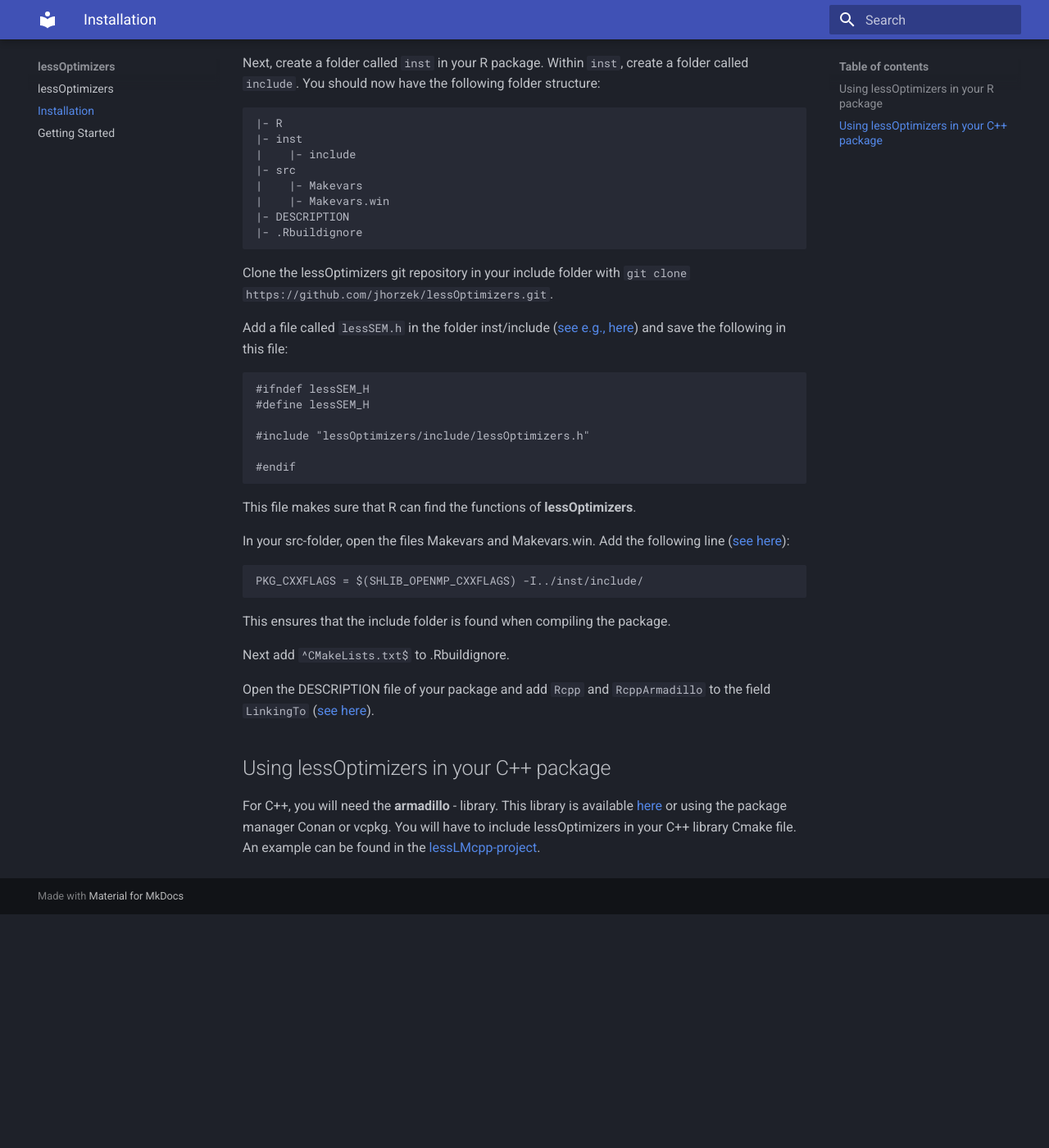
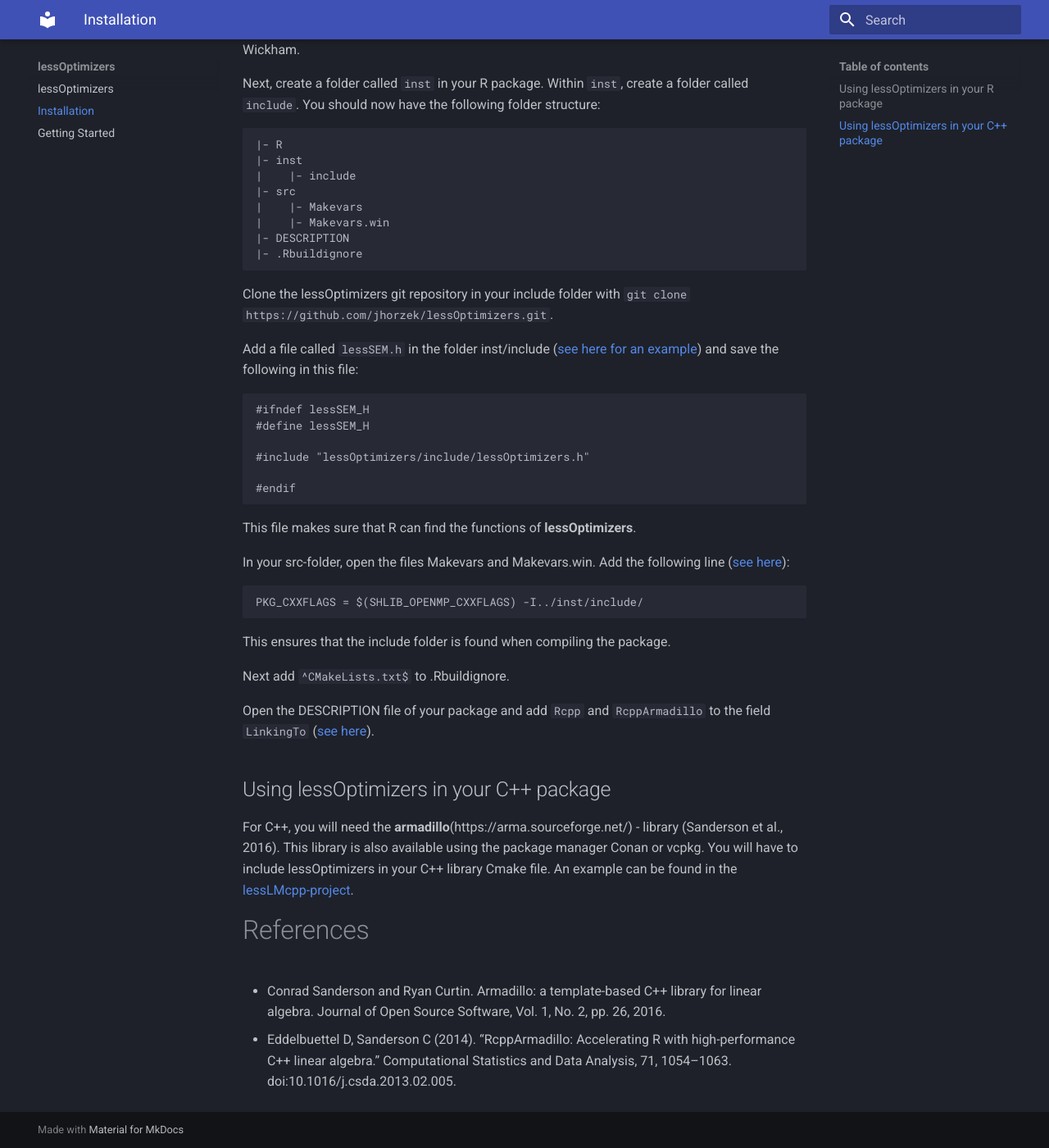
Before and after one commit to jhorzek/lesstimate, an MkDocs documentation site: the page built from docs/1-installation.md, in a window 1280 px wide and 1400 px high, scrolled down 351 px. Shown: the whole window at 82% size. Built offline with MkDocs 1.6.1 and Material for MkDocs 9.7.7, drawn with Linux system fonts in a browser that asks for light colours; before the commit the page ends 1466 px from its top, so only the background shows below that; some of the changed text lies outside the part shown.

Commit message:
Update 1-installation.md

````diff
--- a/docs/1-installation.md
+++ b/docs/1-installation.md
@@ -7,9 +7,10 @@
 ## Using lessOptimizers in your R package
 
 When using **lessOptimizers** in your R package, first make sure that **RcppArmadillo**
+(Eddelbuettel et al., 2014)
 is installed (if not, run `install.packages("RcppArmadillo")`. You will also
 need a C++ compiler. Instructions to [install C++](https://adv-r.hadley.nz/rcpp.html#prerequisites-17)
-can be found in the Advanced R book by Hadley Wickham.
+can be found in the *Advanced R* book by Hadley Wickham.
 
 Next, create a folder called `inst` in your R package. Within `inst`, create a folder
 called `include`. You should now have the following folder structure:
@@ -27,7 +28,7 @@
 
 Clone the lessOptimizers git repository in your include folder with `git clone https://github.com/jhorzek/lessOptimizers.git`.
 
-Add a file called `lessSEM.h` in the folder inst/include ([see e.g., here](https://github.com/jhorzek/lessSEM/blob/82a4432649f4c9d6072f79836ef3ddefb001d083/inst/include/lessSEM.h)) and
+Add a file called `lessSEM.h` in the folder inst/include ([see here for an example](https://github.com/jhorzek/lessSEM/blob/82a4432649f4c9d6072f79836ef3ddefb001d083/inst/include/lessSEM.h)) and
 save the following in this file:
 
 ```
@@ -53,6 +54,11 @@
 
 ## Using lessOptimizers in your C++ package
 
-For C++, you will need the **armadillo** - library. This library is available [here](https://arma.sourceforge.net/)
-or using the package manager Conan or vcpkg. You will have to include lessOptimizers in your
+For C++, you will need the **armadillo**(https://arma.sourceforge.net/) - library (Sanderson et al., 2016). This library is also available
+using the package manager Conan or vcpkg. You will have to include lessOptimizers in your
 C++ library Cmake file. An example can be found in the [lessLMcpp-project](https://github.com/jhorzek/lessLMcpp).
+
+# References
+
+- Conrad Sanderson and Ryan Curtin. Armadillo: a template-based C++ library for linear algebra. Journal of Open Source Software, Vol. 1, No. 2, pp. 26, 2016.
+- Eddelbuettel D, Sanderson C (2014). “RcppArmadillo: Accelerating R with high-performance C++ linear algebra.” Computational Statistics and Data Analysis, 71, 1054–1063. doi:10.1016/j.csda.2013.02.005.
````
